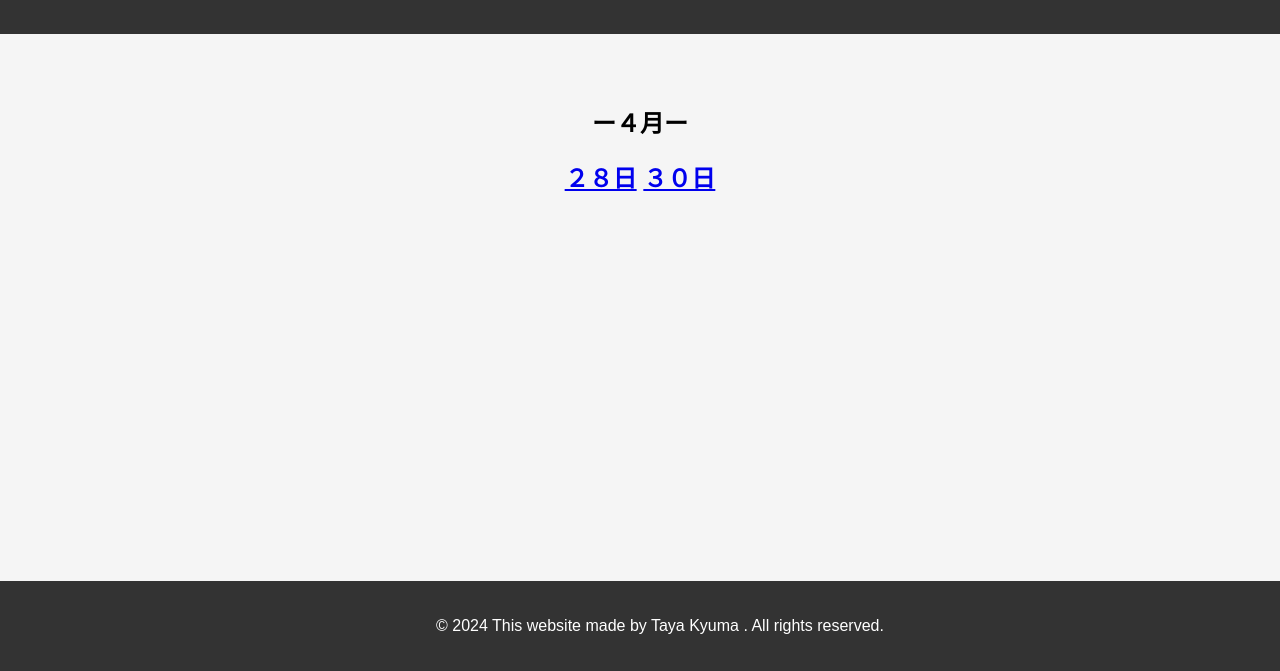
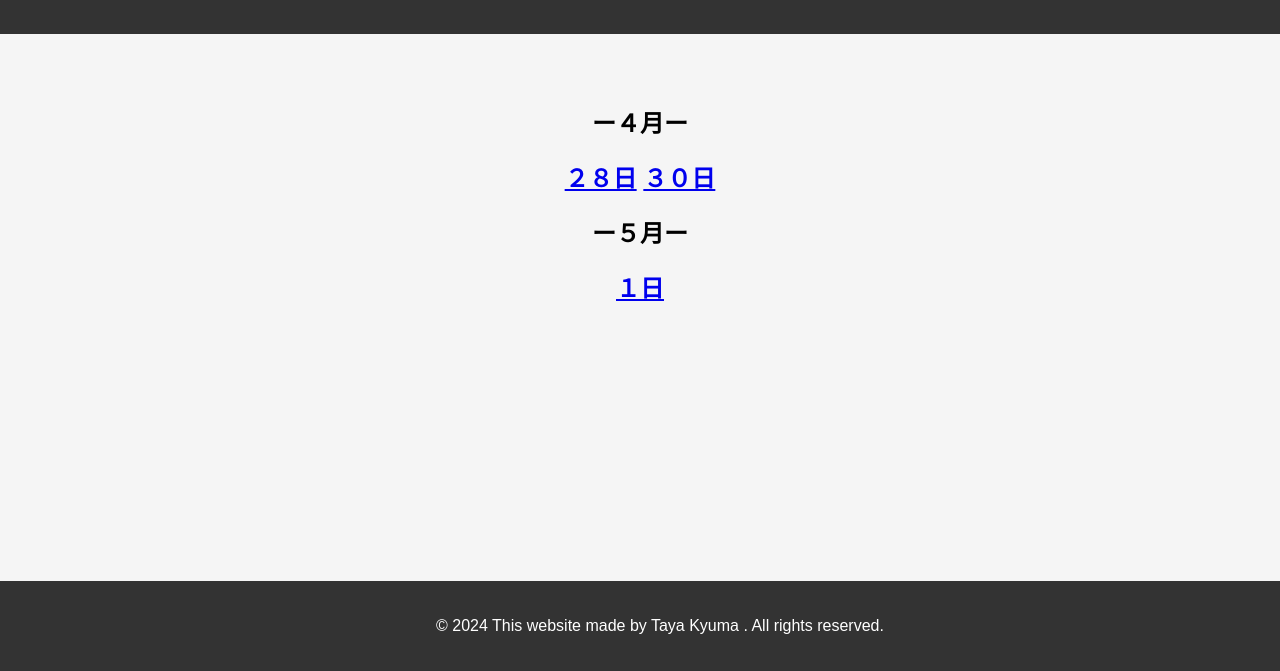
Before and after one commit to ty0401/ty0401.github.io, a plain HTML site: page index.html in a window 1280 px wide. Shown: the part 129-800 px from the top of the page. Drawn offline with Linux system fonts and the light colour scheme.

Commit message:
Update index.html

```diff
--- a/index.html
+++ b/index.html
@@ -23,6 +23,8 @@
         <h2>ー４月ー<h2>
         <a href="md-428">２８日</a>
         <a href="md-430">３０日</a>
+        <h2>ー５月ー<h2>
+        <a href="md-501">１日</a>
     </section>
 
     <footer>
```
